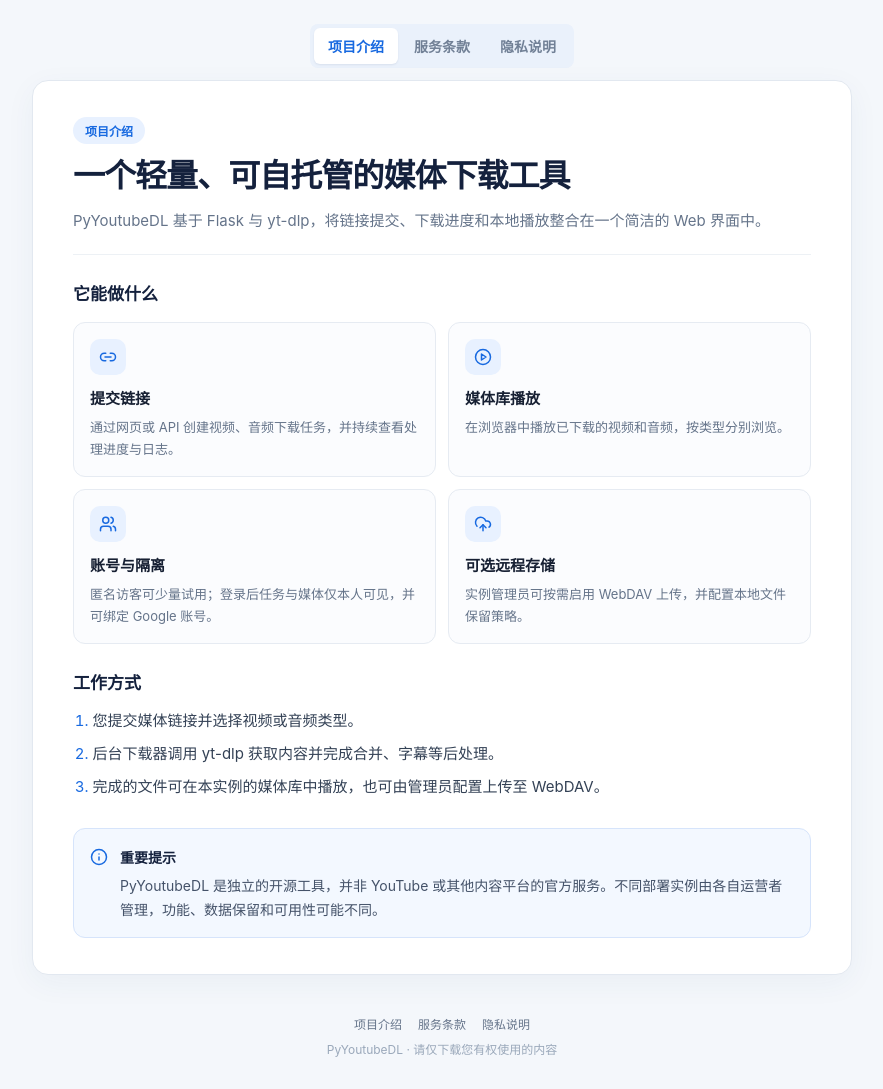
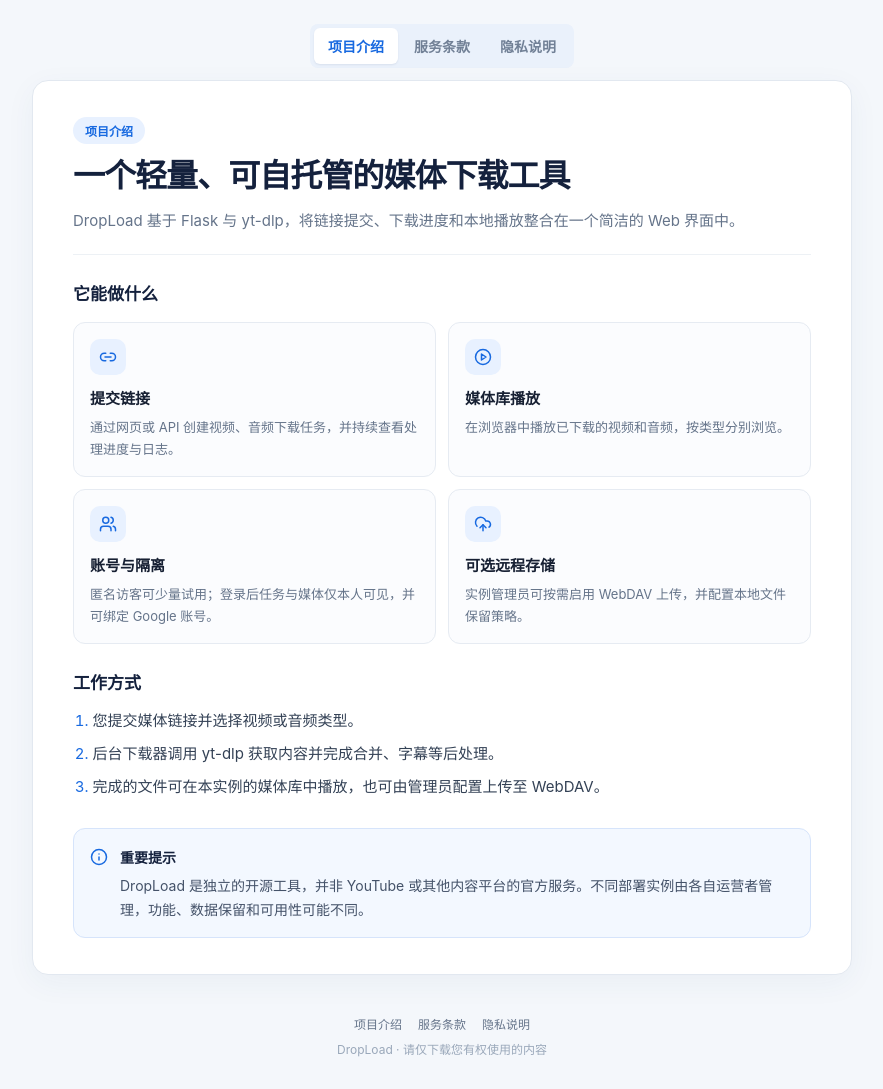
Before and after one commit to falconchen/PyYoutubeDL, a Flask app: page /about in a window 1280 px wide. Shown: the part 69-1158 px from the top of the page, without its empty margins (198-1081 px from the left). Run offline with Flask 3, Linux system fonts and the light colour scheme; some libraries are stand-ins or nearby versions.

Commit message:
Rename PyYoutubeDL to DropLoad in user-facing text
The project is now called DropLoad. Update the name wherever people read it:
the site footer, the about/terms/privacy pages, the default audio cover
image, the Basic Auth prompt, the README title and file tree, and comments
and descriptions in the deploy scripts.

Runtime identifiers (environment variables, service and program names,
script file names) are left untouched here and renamed separately, since
that part changes how existing deployments are wired.

Co-Authored-By: Claude Opus 5 <noreply@anthropic.com>

```diff
--- a/app.py
+++ b/app.py
@@ -2072,7 +2072,7 @@ def _oauth_basic_auth_check():
     return Response(
         '需要认证后才能访问授权入口，请在弹窗中输入用户名与密码。',
         status=401,
-        headers={'WWW-Authenticate': 'Basic realm="PyYoutubeDL OAuth"'},
+        headers={'WWW-Authenticate': 'Basic realm="DropLoad OAuth"'},
     )
 
 
--- a/templates/_site_footer.html
+++ b/templates/_site_footer.html
@@ -4,5 +4,5 @@
         <a href="{{ url_for('terms') }}">服务条款</a>
         <a href="{{ url_for('privacy') }}">隐私说明</a>
     </nav>
-    <p>PyYoutubeDL · 请仅下载您有权使用的内容</p>
+    <p>DropLoad · 请仅下载您有权使用的内容</p>
 </footer>
--- a/templates/about.html
+++ b/templates/about.html
@@ -1,11 +1,11 @@
 {% extends 'content_base.html' %}
 
 {% block title %}项目介绍{% endblock %}
-{% block description %}了解 PyYoutubeDL 的功能、工作方式与使用边界。{% endblock %}
+{% block description %}了解 DropLoad 的功能、工作方式与使用边界。{% endblock %}
 {% block eyebrow %}项目介绍{% endblock %}
 {% block heading %}一个轻量、可自托管的媒体下载工具{% endblock %}
 {% block lead %}
-<p class="dl-content-lead">PyYoutubeDL 基于 Flask 与 yt-dlp，将链接提交、下载进度和本地播放整合在一个简洁的 Web 界面中。</p>
+<p class="dl-content-lead">DropLoad 基于 Flask 与 yt-dlp，将链接提交、下载进度和本地播放整合在一个简洁的 Web 界面中。</p>
 {% endblock %}
 
 {% block content %}
@@ -48,7 +48,7 @@
     <svg class="dl-icon" aria-hidden="true"><use href="#i-info"></use></svg>
     <div>
         <strong>重要提示</strong>
-        <p>PyYoutubeDL 是独立的开源工具，并非 YouTube 或其他内容平台的官方服务。不同部署实例由各自运营者管理，功能、数据保留和可用性可能不同。</p>
+        <p>DropLoad 是独立的开源工具，并非 YouTube 或其他内容平台的官方服务。不同部署实例由各自运营者管理，功能、数据保留和可用性可能不同。</p>
     </div>
 </aside>
 {% endblock %}
--- a/templates/privacy.html
+++ b/templates/privacy.html
@@ -1,11 +1,11 @@
 {% extends 'content_base.html' %}
 
 {% block title %}隐私说明{% endblock %}
-{% block description %}了解 PyYoutubeDL 实例处理哪些数据、为何处理以及如何控制数据。{% endblock %}
+{% block description %}了解 DropLoad 实例处理哪些数据、为何处理以及如何控制数据。{% endblock %}
 {% block eyebrow %}数据与隐私{% endblock %}
 {% block heading %}隐私说明{% endblock %}
 {% block lead %}
-<p class="dl-content-lead">本说明描述 PyYoutubeDL 软件的默认数据处理方式。实例管理员、反向代理和外部服务的实际配置可能带来差异。</p>
+<p class="dl-content-lead">本说明描述 DropLoad 软件的默认数据处理方式。实例管理员、反向代理和外部服务的实际配置可能带来差异。</p>
 <p class="dl-content-meta">生效日期：2026 年 8 月 9 日</p>
 {% endblock %}
 
--- a/templates/terms.html
+++ b/templates/terms.html
@@ -1,7 +1,7 @@
 {% extends 'content_base.html' %}
 
 {% block title %}服务条款{% endblock %}
-{% block description %}使用 PyYoutubeDL 实例时适用的服务条款。{% endblock %}
+{% block description %}使用 DropLoad 实例时适用的服务条款。{% endblock %}
 {% block eyebrow %}使用规则{% endblock %}
 {% block heading %}服务条款{% endblock %}
 {% block lead %}
```
Also changed, not shown: tests/test_oauth.py (+1 -1 lines), tests/test_stop.py (+6 -6 lines), README.md, static/images/audio-cover-default.svg, 3 other files.
